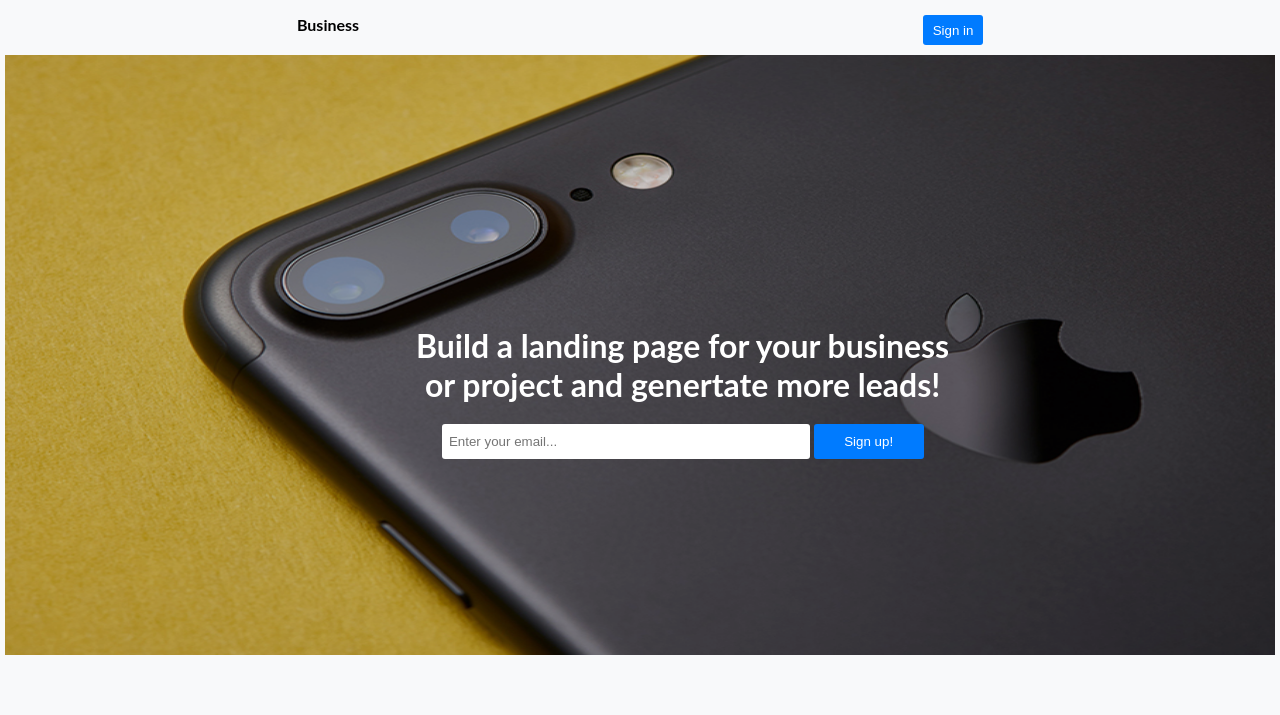
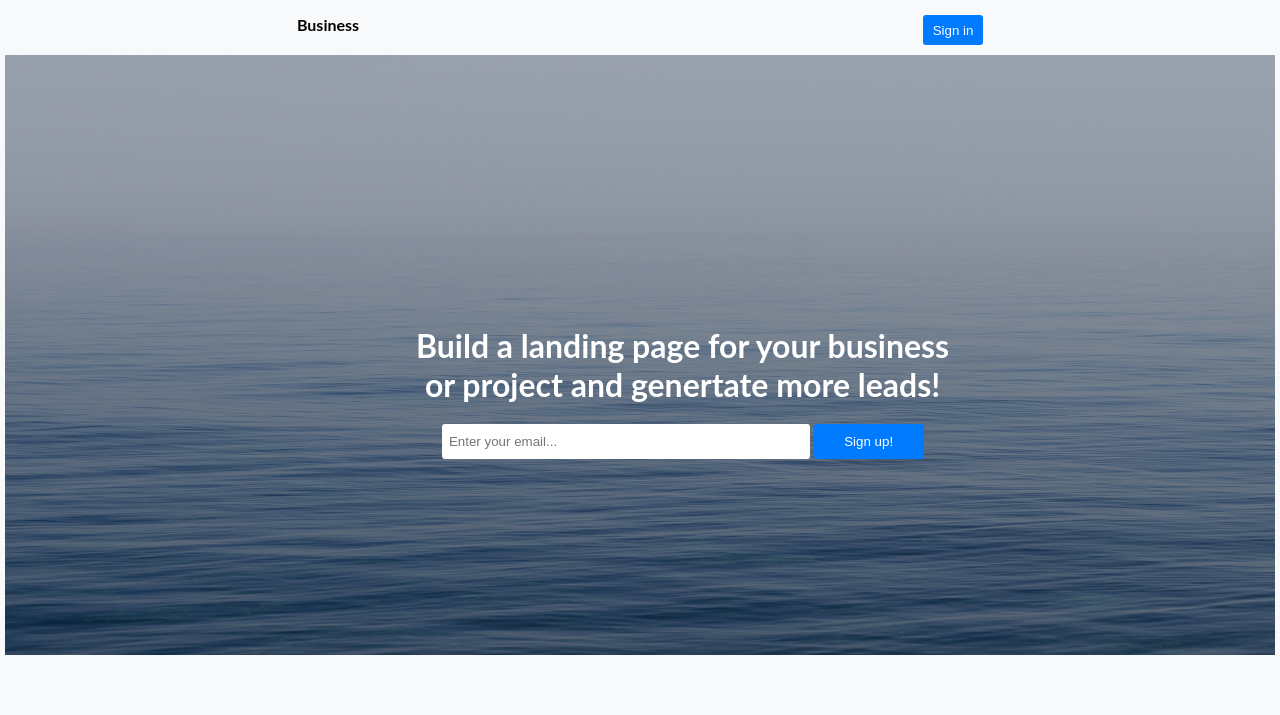
Before and after one commit to AgneBe/demo, a website: page index.html in a window 1280 px wide. Shown: the top 715 px of the page. Drawn offline with Linux system fonts and the light colour scheme.

Commit message:
Update index.html

```diff
--- a/index.html
+++ b/index.html
@@ -19,7 +19,7 @@
     </div>
 
     <div class="second-box">
-      <img src="app/images/bg-showcase-1.jpg" alt="sea">
+      <img src="app/images/bg-masthead.jpg" alt="sea">
       <div class="text">
       <h1>Build a landing page for your business <br> or project and genertate more leads!</h1>
       <form action="#">
@@ -92,7 +92,7 @@
     </div>
 
     <div class="sixth-box">
-      <img src="app/images/bg-showcase-2.jpg" alt="sea">
+      <img src="app/images/bg-masthead.jpg" alt="sea">
       <div class="footer-signup">
       <h2>Ready to get started? Sign up now!</h2>
       <form action="#">
```
